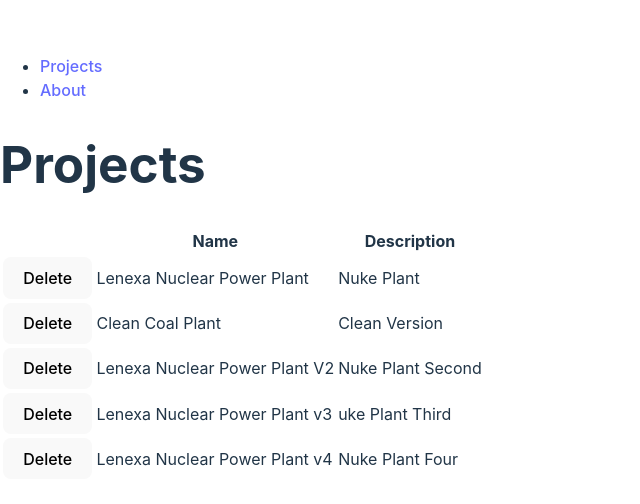
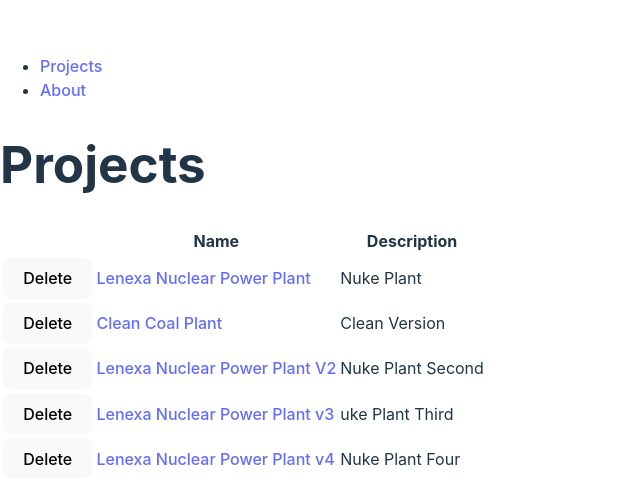
Before and after one commit to sshakya123/kiewit-construction-demo, a React (Vite) app: page / in a window 1280 px wide. Shown: the part 140-644 px from the top of the page, without its empty margins (0-640 px from the left). Built offline with nearby package versions, Linux system fonts and the light colour scheme; data requests are answered from the project's data file.

Commit message:
Adding manage projhectbyId

```diff
--- a/src/ManageProject.tsx
+++ b/src/ManageProject.tsx
@@ -1,5 +1,8 @@
-import { useState } from 'react';
+import { useEffect, useState } from 'react';
+import { useParams } from 'react-router-dom';
 import Input from './reusuable/Input';
+import Spinner from './reusuable/Spinner';
+import { getProjectById } from './services/projectService';
 import { ErrorWithMessage, toErrorWithMessage } from './utils/errorUtils';
 
 // Contains an optional property for storing the validation error message for each field
@@ -19,11 +22,24 @@ const newProject: NewProject = {
 };
 
 export default function ManageProject() {
+  const { projectId } = useParams<{ projectId: string }>();
   const [project, setProject] = useState(newProject);
   const [validationErrors, setValidationErrors] = useState<ValidationErrors>(
     {}
   );
   const [appError, setAppError] = useState<ErrorWithMessage | null>(null);
+  const [loading, setLoading] = useState(true);
+
+  useEffect(() => {
+    async function getProject() {
+      if (!projectId) return;
+      const projectResponse = await getProjectById(Number(projectId));
+      setProject(projectResponse);
+      setLoading(false);
+    }
+    getProject();
+    // Empty dependency list below means "Run this effect once after the first render."
+  }, []);
 
   function onChange(event: React.ChangeEvent<HTMLInputElement>) {
     setProject({ ...project, [event.target.id]: event.target.value });
@@ -51,10 +67,14 @@ export default function ManageProject() {
   }
 
   if (appError) throw appError;
+  if (loading) return <Spinner />;
 
   return (
     <>
-      <h1>Manage Project</h1>{' '}
+      <h1>Manage Project</h1>
+      {loading ? (
+        <Spinner />
+      ) : (
         <form onSubmit={onSubmit}>
           <h2>Add Project</h2>
           <Input
@@ -73,6 +93,7 @@ export default function ManageProject() {
           />
           <button type='submit'>Add Project</button>
         </form>
+      )}
     </>
   );
 }
--- a/src/Project.tsx
+++ b/src/Project.tsx
@@ -1,4 +1,5 @@
 import toast from 'react-hot-toast';
+import { Link } from 'react-router-dom';
 // Using the type keyword to resolve naming collision.
 import { Project as ProjectType } from './Projects';
 import { deleteProject } from './services/projectService';
@@ -40,7 +41,10 @@ export default function Project({
           Delete
         </button>
       </td>
-      <td>{project.name}</td>
+      <td>
+        {' '}
+        <Link to={'/projects/' + project.id}>{project.name}</Link>
+      </td>
       <td>{project.description}</td>
     </tr>
   );
--- a/src/services/projectService.ts
+++ b/src/services/projectService.ts
@@ -14,3 +14,9 @@ export async function deleteProject(id: number) {
 	});
 	if (!res.ok) throw new Error(res.statusText);
 }
+
+export async function getProjectById(id: Number) {
+	const res = await fetch("http://localhost:3001/projects/" + id);
+	if (!res.ok) throw new Error(res.statusText);
+	return res.json() as Promise<Project>;
+}
```
Lines whose indentation alone changed are shown as unchanged.
